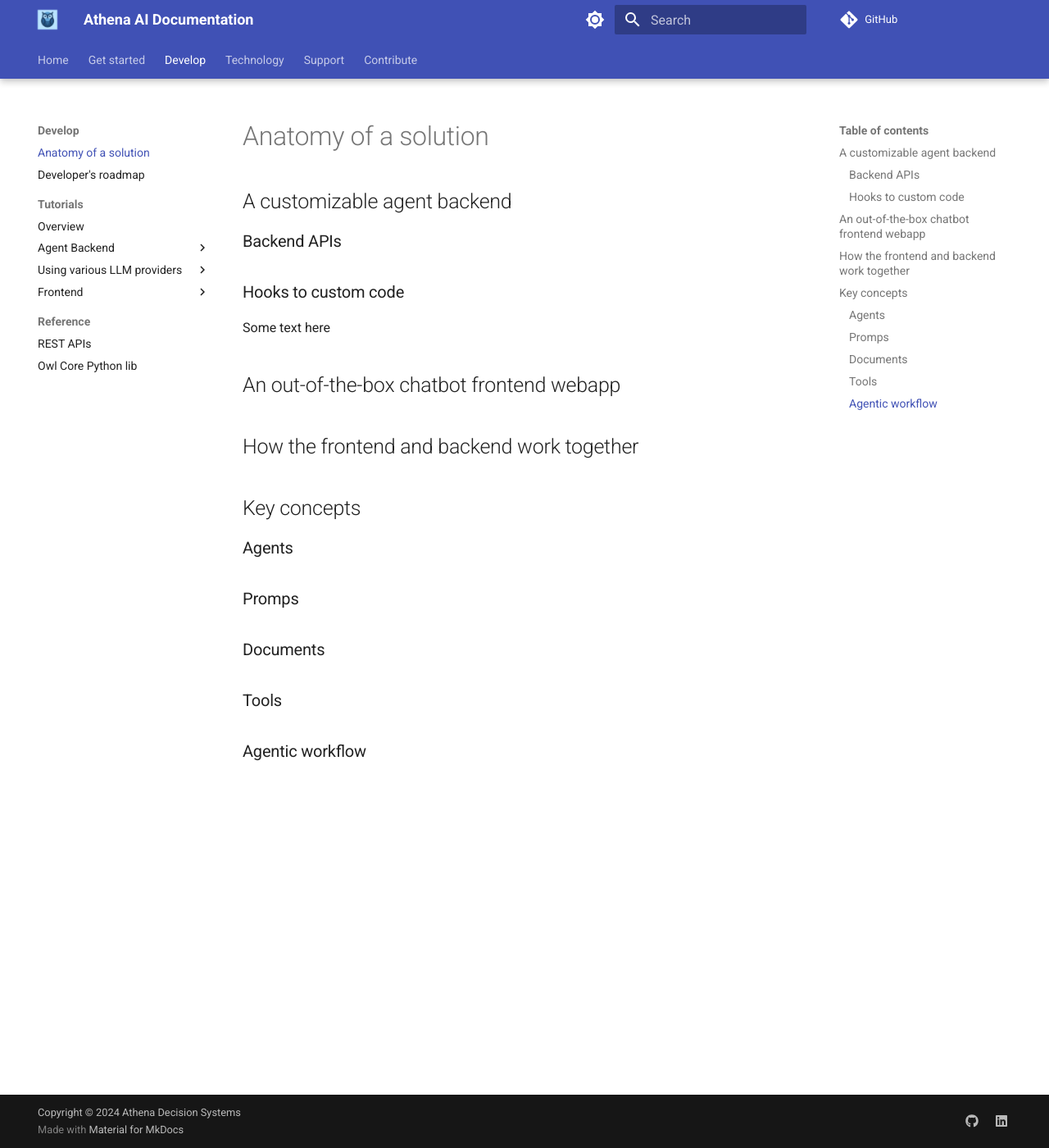
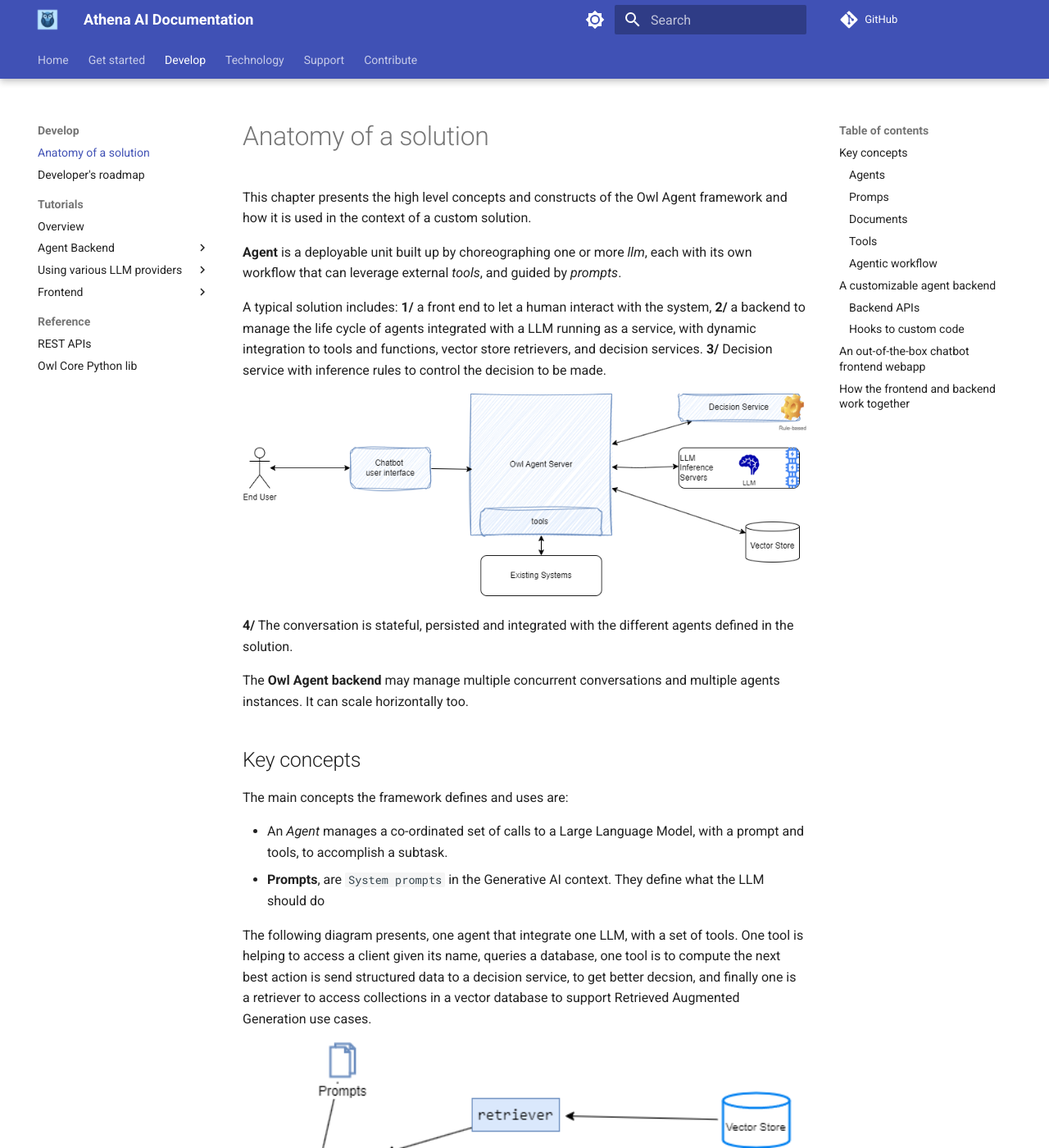
Before and after one commit to stockcrack/athena-docs, an MkDocs documentation site: the page built from docs/Develop/1-Anatomy of a solution.md, in a window 1280 px wide and 1400 px high. Shown: the whole window at 82% size. Built offline with MkDocs 1.6.1 and Material for MkDocs 9.7.7, drawn with Linux system fonts in a browser that asks for light colours; comment, search, counter and statistics services are not loaded; some of the changed text lies outside the part shown.

Commit message:
start updating anatomy of a solution

```diff
--- a/docs/Develop/1-Anatomy of a solution.md
+++ b/docs/Develop/1-Anatomy of a solution.md
@@ -1,6 +1,48 @@
 # Anatomy of a solution
 
+This chapter presents the high level concepts and constructs of the Owl Agent framework and how it is used in the context of a custom solution.
+
+**Agent** is a deployable unit built up by choreographing one or more _llm_, each with its own workflow that can leverage external _tools_, and guided by _prompts_.
+
+A typical solution includes: **1/** a front end to let a human interact with the system, **2/** a backend to manage the life cycle of agents integrated with a LLM running as a service, with dynamic integration to tools and functions, vector store retrievers, and decision services. **3/** Decision service with inference rules to control the decision to be made.
+
+![](./diagrams/system_context.drawio.png)
+
+**4/** The conversation is stateful, persisted and integrated with the different agents defined in the solution.
+
+The **Owl Agent backend** may manage multiple concurrent conversations and multiple agents instances. It can scale horizontally too.
+
+## Key concepts
+
+The main concepts the framework defines and uses are:
+
+* An _Agent_ manages a co-ordinated set of calls to a Large Language Model,  with a prompt and tools, to accomplish a subtask.
+* **Prompts**, are `System prompts` in the Generative AI context. They define what the LLM should do
+
+The following diagram presents, one agent that integrate one LLM, with a set of tools. One tool is helping to access a client given its name, queries a database, one tool is to compute the next best action is send structured data to a decision service, to get better decsion, and finally one is a retriever to access collections in a vector database to support Retrieved Augmented Generation use cases.
+
+![Core OwlAgent Framework Concepts](./diagrams/owl_entities.drawio.png){ width=900 }
+
+Tools can  be any python function, ot proxies to remote business service.
+
+### Agents
+
+An _agent_ is an interactive application or solution that supports a specific business use case, like helping a worker performing a specific task of a business process.  The execution of the agent involves the coordination of one or more LLMs.  Agents may be stateful to preserve the state of a conversation using snapshot capabilities.
+
+
+Agent management has two parts: 1/ the management of the OwlAgent entity definitions with REST resources and a persistence repository, and 2/ the agent runner instance which manages conversations:
+
+![Agent Class](./diagrams/agent_mgr_class.drawio.png)
+
+In any solution the conversation manager service use one agent runner.
+
+### Promps
+### Documents
+### Tools
+### Agentic workflow
+
 ## A customizable agent backend
+
 ### Backend APIs
 ### Hooks to custom code
 
@@ -10,10 +52,3 @@ Some text here
 
 
 ## How the frontend and backend work together
-
-## Key concepts
-### Agents
-### Promps
-### Documents
-### Tools
-### Agentic workflow
```
Also changed, not shown: docs/Develop/2-Developers roadmap.md (+5 -0 lines), docs/Develop/diagrams/agent_mgr_class.drawio.png (added), docs/Develop/diagrams/owl_entities.drawio.png (added), docs/Develop/diagrams/system_context.drawio.png (added), 2 other files.
